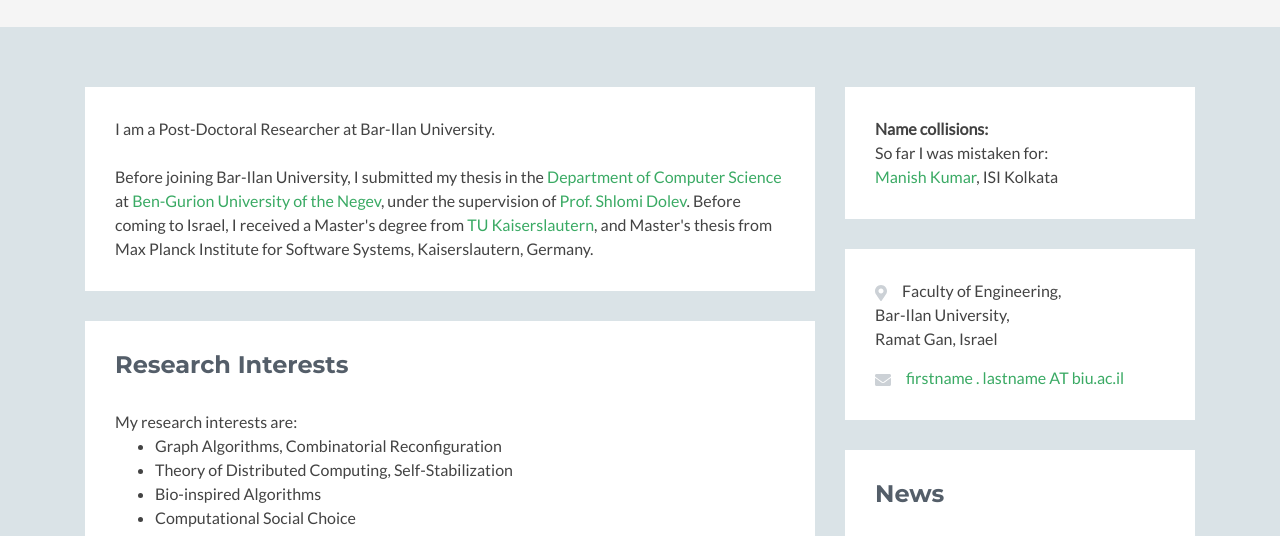
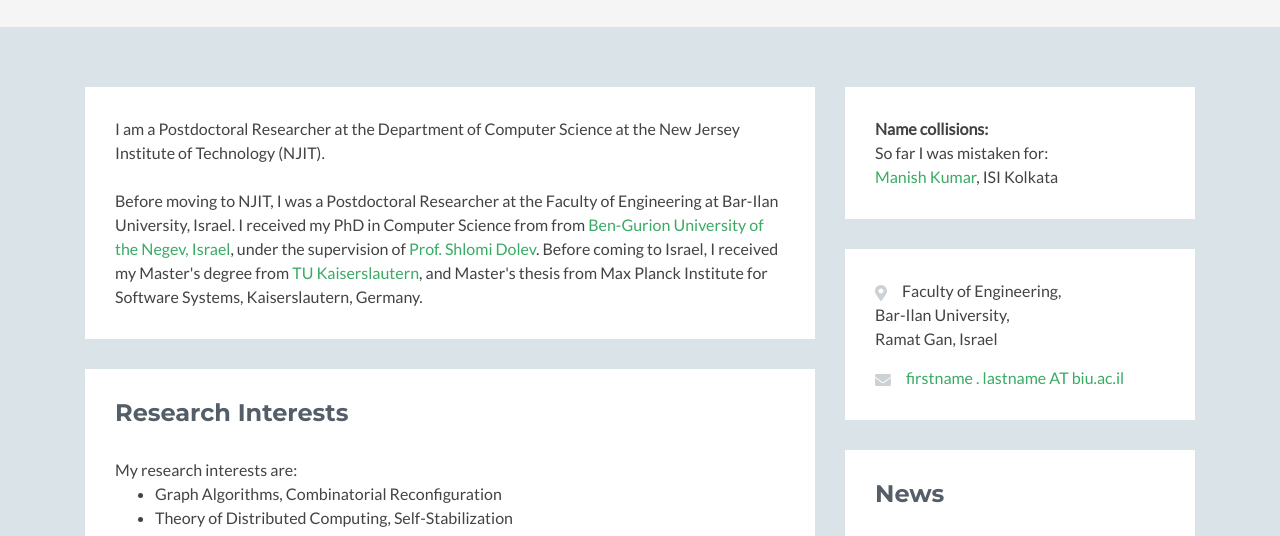
Before and after one commit to manishkk/manishkk.github.io, a plain HTML site: page index.html in a window 1280 px wide. Shown: the part 223-759 px from the top of the page. Drawn offline with nearby package versions, Linux system fonts and the light colour scheme; no server answers; a script that the page names is missing; some icons are missing.

Commit message:
Update index.html
New Postdoc

```diff
--- a/index.html
+++ b/index.html
@@ -65,12 +65,13 @@
 		   <section class="experience section">
                     <div class="section-inner">
                        <div class="content">
-			I am a Post-Doctoral Researcher at Bar-Ilan University. <br> <br>
+			I am a Postdoctoral Researcher at the Department of Computer Science at the New Jersey Institute of Technology (NJIT).
+		        <br> <br>
 
-                     	Before joining Bar-Ilan University, I submitted my thesis in the <a href="https://in.bgu.ac.il/en/natural_science/cs/Pages/default.aspx">
-			Department of Computer Science </a> at <a href="https://in.bgu.ac.il/en/Pages/default.aspx"> Ben-Gurion University of the Negev</a>,
-			under the supervision of <a href="https://www.cs.bgu.ac.il/~dolev/">Prof. Shlomi Dolev</a>. Before coming to Israel, I received a Master's degree from <a href="https://www.uni-kl.de/en/">TU Kaiserslautern</a>,
-			and Master's thesis from Max Planck Institute for Software Systems, Kaiserslautern, Germany.
+			Before moving to NJIT, I was a Postdoctoral Researcher at the Faculty of Engineering at Bar-Ilan University, Israel.
+                     	I received my PhD in Computer Science from from <a href="https://in.bgu.ac.il/en/Pages/default.aspx"> Ben-Gurion University of the Negev, Israel</a>,
+			under the supervision of <a href="https://www.cs.bgu.ac.il/~dolev/">Prof. Shlomi Dolev</a>. Before coming to Israel, I received my Master's degree from
+			<a href="https://www.uni-kl.de/en/">TU Kaiserslautern</a>, and Master's thesis from Max Planck Institute for Software Systems, Kaiserslautern, Germany.
 
 
                         </div><!--//content-->
```
